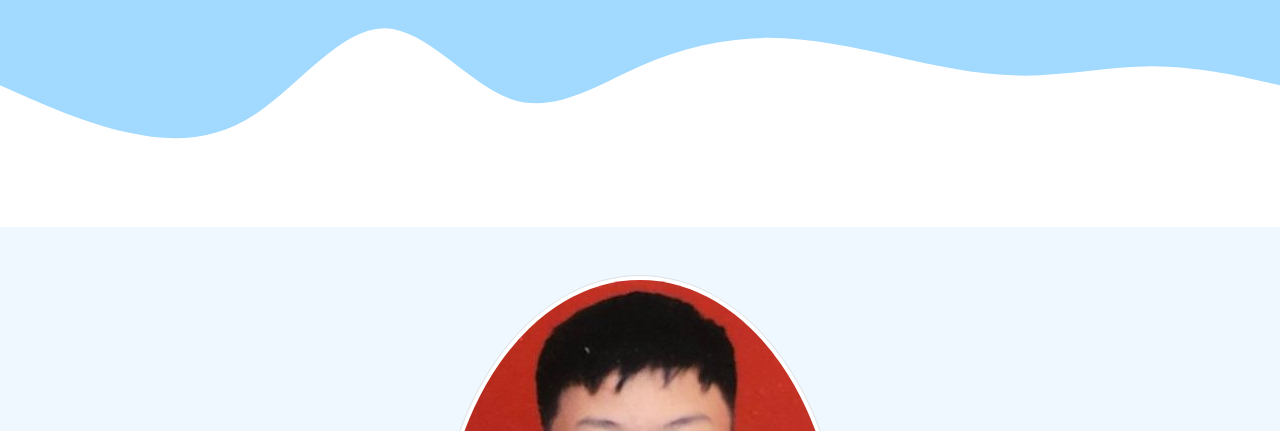
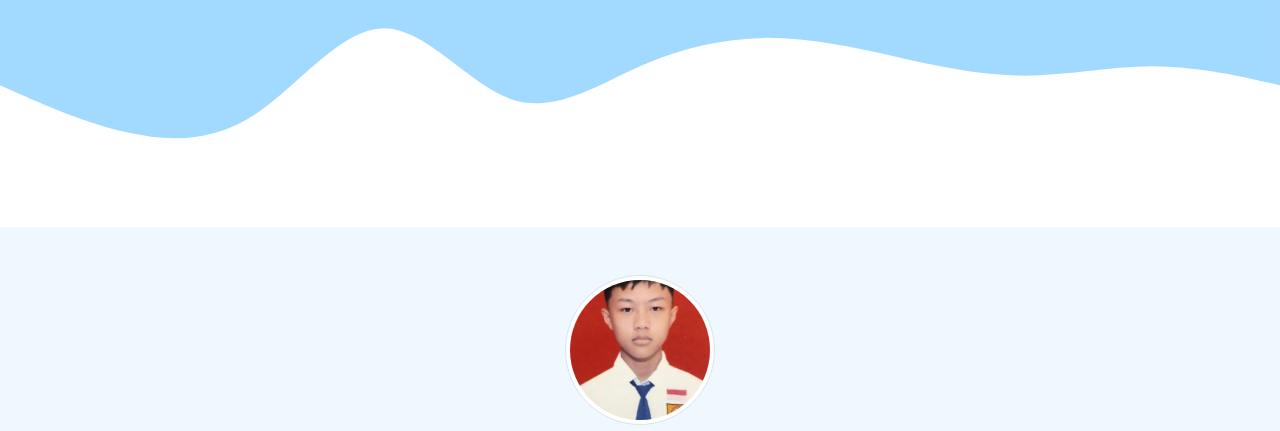
Before and after one commit to Jetrho012/Personal-Web, a plain HTML site: page index.html in a window 1280 px wide. Shown: the part 57-488 px from the top of the page. Drawn offline with nearby package versions, Linux system fonts and the light colour scheme.

Commit message:
Update style.css

```diff
--- a/style.css
+++ b/style.css
@@ -19,3 +19,9 @@
     opacity: 1;
     transform: translateY(0);
   }
+
+.profile-img {
+      width: 150px;
+      height: 150px;
+      object-fit: cover;
+    }
```
